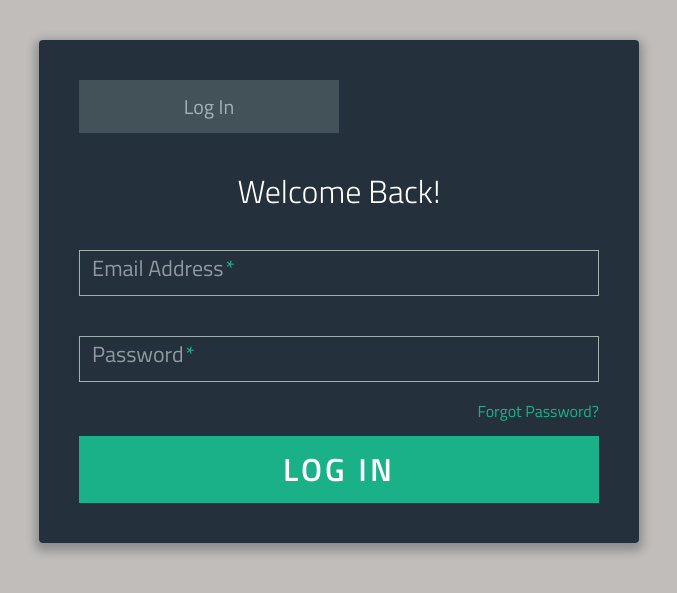
After one commit to Codeshastra-7/6_Quad-Core-, a Node server app: template website/views/login.ejs in a window 1280 px wide. The commit adds this page. Shown: the top 593 px of the page, without its empty margins (301-978 px from the left). Run offline with Node 20, Linux system fonts and the light colour scheme; the template is opened without the code that fills it, so the values that code supplies are empty; some libraries are stand-ins or nearby versions.

Commit message:
added login and register

```diff
--- a/website/app.js
+++ b/website/app.js
@@ -12,7 +12,7 @@ const sqlite3 = require("sqlite3").verbose();
 var fileNameImage=null;
 app.use(
   bodyParser.urlencoded({
-    extended: true,
+    extended: false,
   })
 );
 
@@ -61,8 +61,11 @@ app.get("/", (req, res) => {
 });
 
 
+app.get('/register',(req,res) =>{
+    res.render("index");
+})
 app.get('/login',(req,res) =>{
-    res.render("index");
+    res.render("login");
 })
 
 app.post('/register',(req,res) =>{
@@ -82,8 +85,11 @@ app.post('/register',(req,res) =>{
 })
 
 app.post('/login',(req,res) =>{
-    let email = req.body.email;
-    let password = req.body.password;
+    console.log('====================================');
+    console.log(req);
+    console.log('====================================');
+    let password = req.body.passwordlogin;
+    let email = req.body.emaillogin;
     sql = 'SELECT password from LOGIN where email=?'
     db.get(sql, [email],(err,row)=>{
         console.log('====================================');
--- /dev/null
+++ b/website/views/login.ejs
@@ -0,0 +1,51 @@
+<!DOCTYPE html>
+<html lang="en" >
+<head>
+  <meta charset="UTF-8">
+  <title>CodePen - Sign-Up/Login Form</title>
+  <link href='https://fonts.googleapis.com/css?family=Titillium+Web:400,300,600' rel='stylesheet' type='text/css'><link rel="stylesheet" href="https://cdnjs.cloudflare.com/ajax/libs/normalize/5.0.0/normalize.min.css">
+<link rel="stylesheet" href="./style.css">
+
+</head>
+<body>
+<!-- partial:index.partial.html -->
+<div class="form">
+
+      <ul class="tab-group">
+        <li class="tab"><a href="#login">Log In</a></li>
+      </ul>
+        <div id="login">
+          <h1>Welcome Back!</h1>
+
+          <form action="/login" method="post">
+
+            <div class="field-wrap">
+            <label>
+              Email Address<span class="req">*</span>
+            </label>
+            <input type="email"required autocomplete="off" name="emaillogin"/>
+          </div>
+
+          <div class="field-wrap">
+            <label>
+              Password<span class="req">*</span>
+            </label>
+            <input type="password"required autocomplete="off" name="passwordlogin" />
+          </div>
+
+          <p class="forgot"><a href="#">Forgot Password?</a></p>
+
+          <button class="button button-block"/>Log In</button>
+
+          </form>
+
+        </div>
+
+      </div><!-- tab-content -->
+
+</div> <!-- /form -->
+<!-- partial -->
+  <script src='https://cdnjs.cloudflare.com/ajax/libs/jquery/2.1.3/jquery.min.js'></script><script  src="./script.js"></script>
+
+</body>
+</html>
```
Also changed, not shown: website/views/index.ejs (+0 -26 lines).
